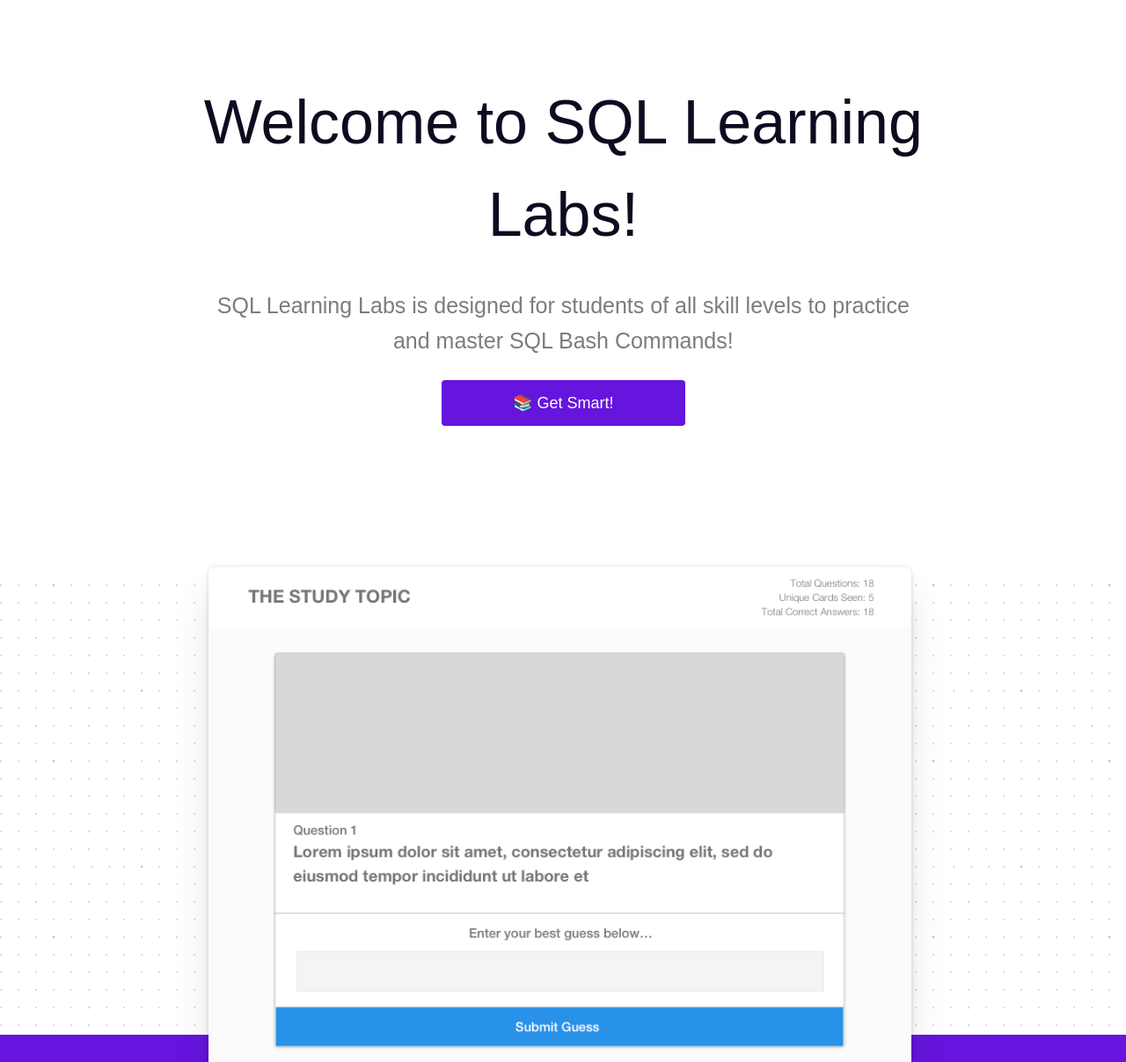
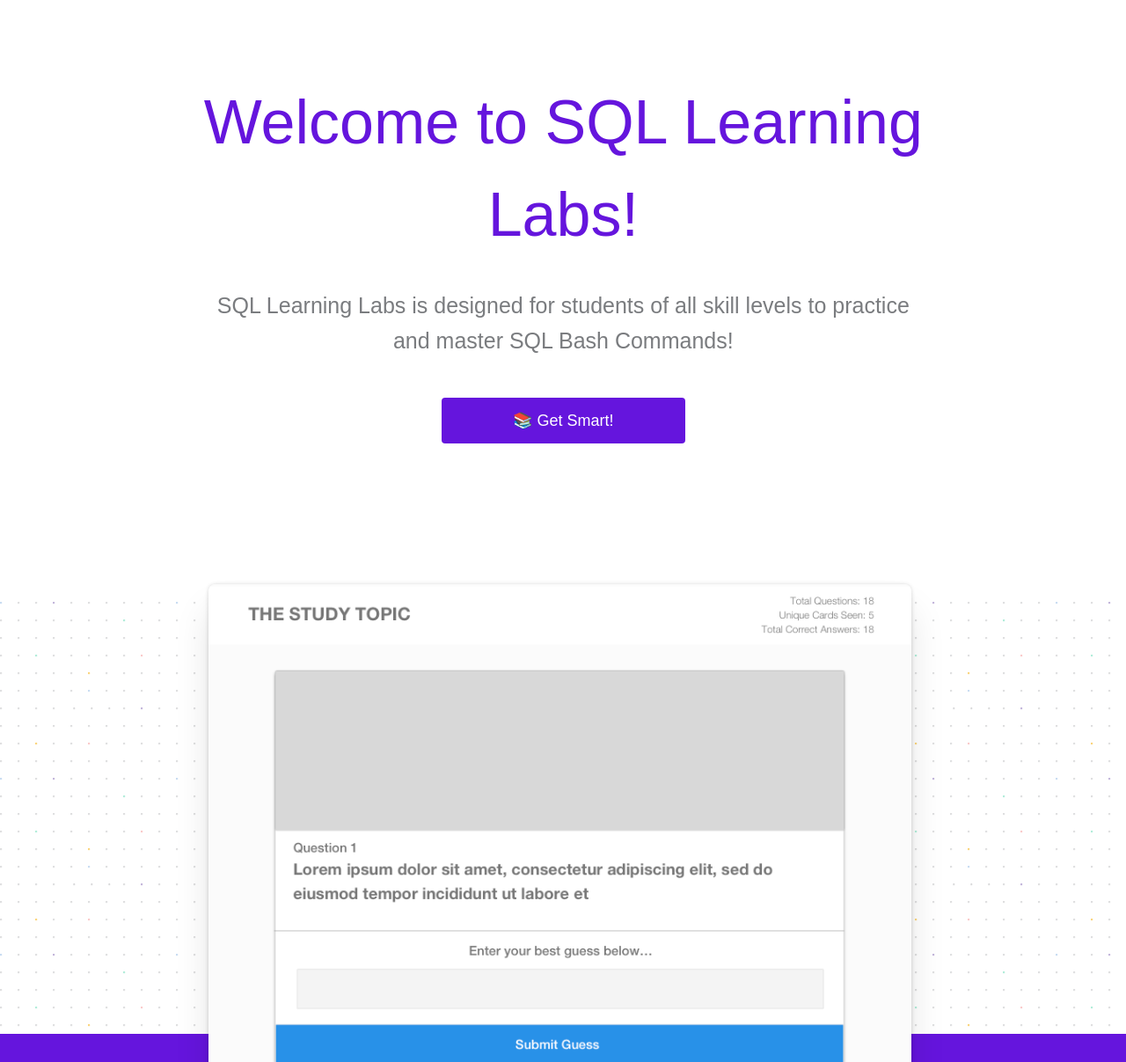
Before and after one commit to thinkful-ei25/SQL-Labs-Mary-Brady-client, a React app: page / in a window 1280 px wide. Shown: the part 93-1300 px from the top of the page at 88% size. Built offline with nearby package versions, Linux system fonts and the light colour scheme; no server answers.

Commit message:
landing styles

```diff
--- a/src/components/landing-page.css
+++ b/src/components/landing-page.css
@@ -20,7 +20,7 @@ body {
 }
 
 .landing-title {
-  color: #0e0b20;
+  color:rgb(101,21,221);
   font-weight: 400;
   vertical-align: baseline;
   font-size: 70px;
@@ -75,7 +75,7 @@ body {
   font-weight: 500;
   height: 50px;
   line-height: 50px;
-  margin-top: 25px;
+  margin-top: 45px;
   padding: 0 80px;
   text-align: center;
   text-decoration: none;
@@ -85,7 +85,7 @@ body {
 }
 
 .hero-img {
-  margin: 30px 0;
+  margin: 20px 0;
   position: relative;
 }
 
@@ -129,7 +129,7 @@ body {
 .hero-img-content::after {
   content: '';
   display: block;
-  padding-bottom: 46.875%;
+  padding-bottom: 46%;
 }
 
 .hero-img-block {
--- a/src/components/landing-page.js
+++ b/src/components/landing-page.js
@@ -56,7 +56,7 @@ export function LandingPage(props) {
               </h3>
                           <div className="support-section-buttons" />
                           <Link to="/sign-up">
-                              <button className="support-section-button">Sign-up!</button>
+                              <button className="support-section-button">Register</button>
                           </Link>
               </div>
                       <div className="learning-img">
```
